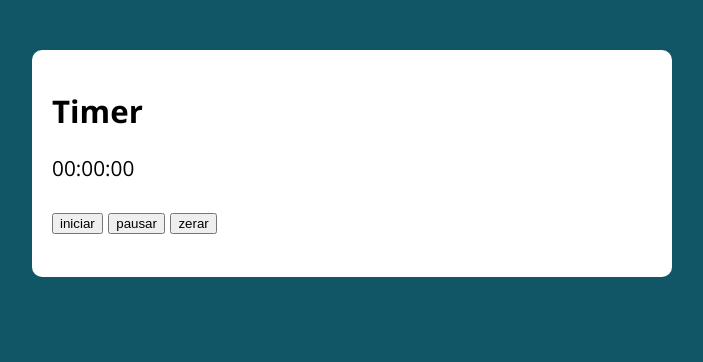
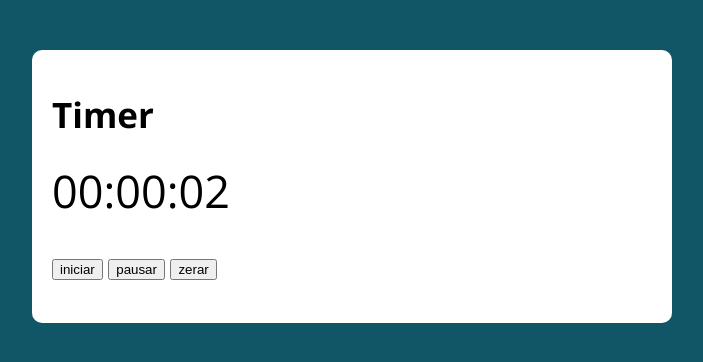
Before and after one commit to SkeThurzin/TimeCount, a plain HTML site: page modelo/index.html in a window 1280 px wide. Both pictures are taken after a click on the button "iniciar". Shown: the whole page, without its empty margins (288-991 px from the left). Drawn offline with nearby package versions, Linux system fonts and the light colour scheme.

Commit message:
Timer Curso

```diff
--- a/modelo/assets/css/style.css
+++ b/modelo/assets/css/style.css
@@ -56,3 +56,15 @@ form button {
 form button:hover {
   background: var(--primary-color-darker);
 }
+
+.timer {
+  font-size: 35px;
+}
+
+.countdown {
+  font-size: 45px;
+}
+
+.pausado {
+  color: red;
+}
--- a/modelo/assets/js/main.js
+++ b/modelo/assets/js/main.js
@@ -0,0 +1,52 @@
+function relogio() {
+
+/* Nossa querida function que da depressão */
+
+function hsegundo(segundo) {
+    const data = new Date(segundo * 1000)
+    return data.toLocaleTimeString('pt-BR',{
+        hour12: false,
+        timeZone: 'UTC'
+    })
+}
+
+/* Puxando as class */
+
+const relogio = document.querySelector(".countdown");
+let seconds = 0
+let timer;
+
+/* Ota function */
+
+function hiniciar() {
+    timer = setInterval(function() {
+        seconds++;
+        relogio.innerHTML = hsegundo(seconds);
+    }, 1000)
+}
+
+/* Fazendo uma function para cada button */
+
+document.addEventListener('click', function(e) {
+    const el = e.target;
+
+    if (el.classList.contains('iniciar')) {
+        relogio.classList.remove('pausado')
+        clearInterval(timer)
+        hiniciar()
+    }
+
+    if (el.classList.contains('pausar')) {
+        clearInterval(timer)
+        relogio.classList.add('pausado')
+    }
+
+    if (el.classList.contains('zerar')) {
+        clearInterval(timer)
+        relogio.innerHTML = '00:00:00'
+        relogio.classList.remove('pausado')
+        seconds = 0
+    }
+})
+}
+relogio()
--- a/modelo/index.html
+++ b/modelo/index.html
@@ -12,8 +12,8 @@
 <body>
 
   <section class="container">
-    <h1>Timer</h1>
-    <p class="Relogio">00:00:00</p>
+    <h1 class="timer">Timer</h1>
+    <p class="countdown">00:00:00</p>
     <p>
       <button class="iniciar">iniciar</button>
       <button class="pausar">pausar</button>
```
